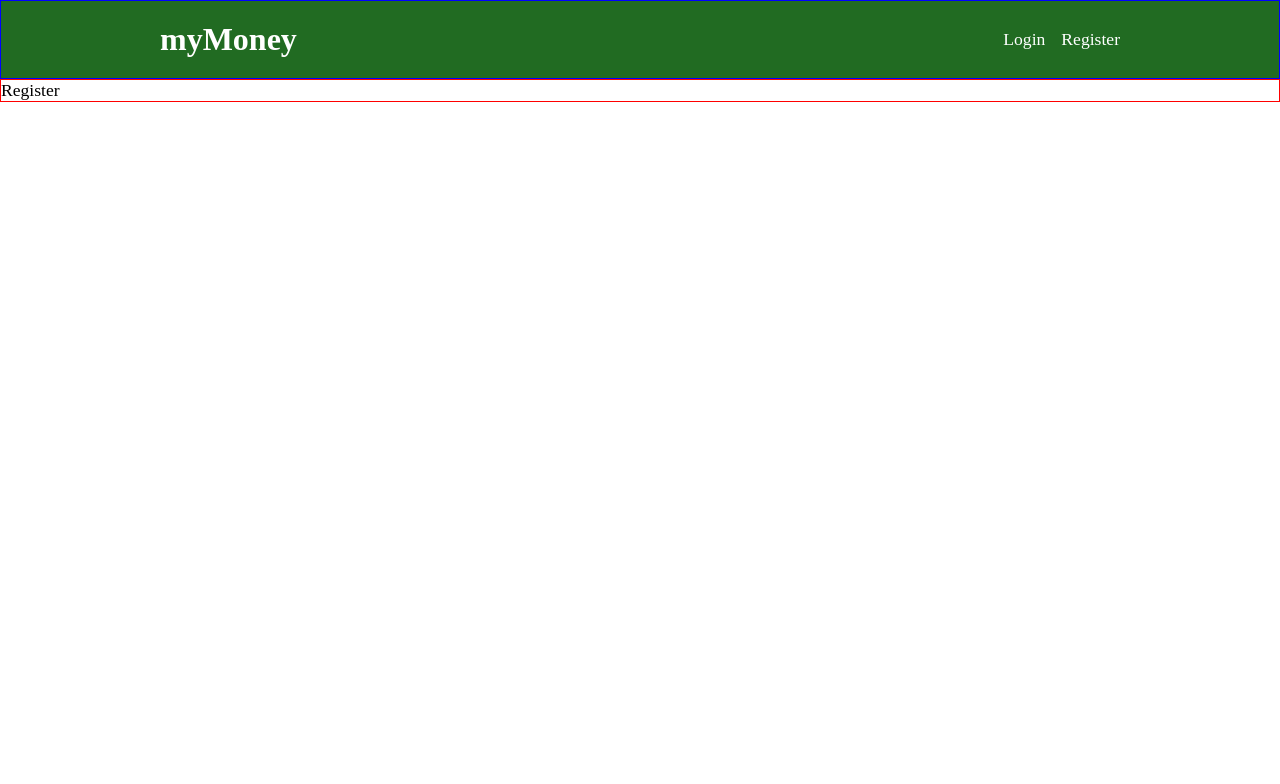
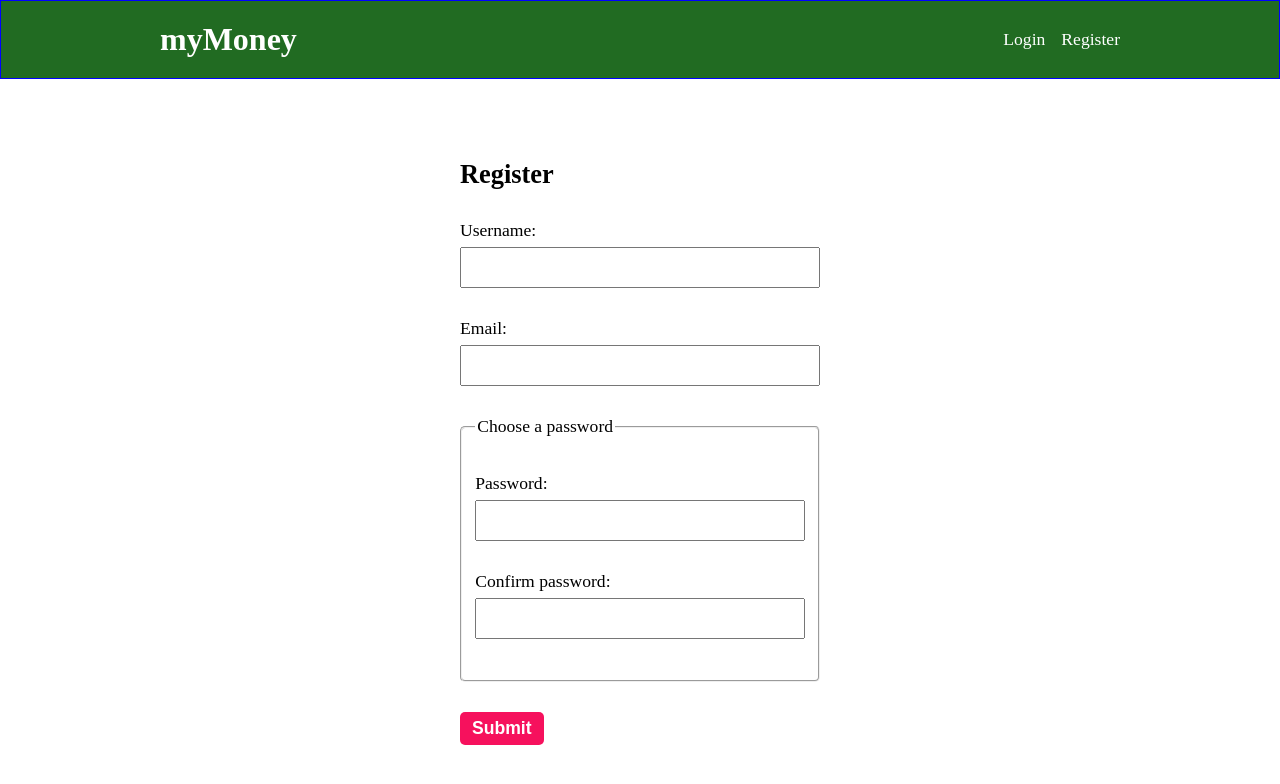
Before and after one commit to joshua-a-jones/finance-tracker, a React (Create React App) app: page /register in a window 1280 px wide. Shown: the top 784 px of the page. Built offline with nearby package versions, Linux system fonts and the light colour scheme.

Commit message:
added registration form

```diff
--- a/src/index.css
+++ b/src/index.css
@@ -19,8 +19,13 @@ ul {
 }
 
 .button {
-  background: none;
-  border: 2px solid blue;
+  background: #f6115d;
+  border: none;
   cursor: pointer;
   font-size: 1em;
+  border-radius: 5px;
+  font-weight: bold;
+  padding: 6px 12px;
+  font-size: 1em;
+  color: white;
 }
--- a/src/pages/login/Login.css
+++ b/src/pages/login/Login.css
@@ -23,4 +23,5 @@
   font-size: 1em;
   color: #777;
   width: 100%;
+  box-sizing: border-box;
 }
--- a/src/pages/register/Register.css
+++ b/src/pages/register/Register.css
@@ -1,3 +1,30 @@
-.register {
-  border: 1px solid red;
+.registration-form {
+  max-width: 360px;
+  margin: 60px auto;
+  padding: 20px;
 }
+
+.registration-form label {
+  display: block;
+  margin: 30px auto;
+}
+
+.registration-form span {
+  display: block;
+  margin-bottom: 6px;
+}
+
+.registration-form input {
+  padding: 8px 6px;
+  font-size: 1em;
+  color: #777;
+  width: 100%;
+  box-sizing: border-box;
+}
+
+.registration-form fieldset {
+  border-radius: 5px;
+  width: 100%;
+  margin: 30px auto;
+  box-sizing: border-box;
+}
--- a/src/pages/register/Register.tsx
+++ b/src/pages/register/Register.tsx
@@ -1,5 +1,75 @@
+import { FormEvent, useState } from "react";
+
+// styles
 import "./Register.css";
 
 export default function Register() {
-  return <div className="register">Register</div>;
+  const [email, setEmail] = useState("");
+  const [displayName, setDisplayName] = useState("");
+  const [password, setPassword] = useState("");
+  const [confirmationPassword, setConfirmationPassword] = useState("");
+  const [isEmailValid, setIsEmailValid] = useState(false);
+  const [isPasswordValid, setIsPasswordValid] = useState(false);
+
+  const handleFormSubmit = (e: FormEvent<HTMLFormElement>) => {
+    e.preventDefault();
+  };
+
+  const handlEmailInputChange = (e: FormEvent<HTMLInputElement>) => {
+    setEmail(e.currentTarget.value);
+    setIsEmailValid(!e.currentTarget.validity.typeMismatch);
+  };
+
+  const handlPasswordInputChange = (e: FormEvent<HTMLInputElement>) => {
+    setPassword(e.currentTarget.value);
+    setIsPasswordValid(!e.currentTarget.validity.patternMismatch);
+  };
+
+  return (
+    <form className="registration-form" onSubmit={handleFormSubmit}>
+      <h2>Register</h2>
+      <label>
+        <span>Username:</span>
+        <input
+          type="text"
+          value={displayName}
+          onChange={(e) => setDisplayName(e.target.value)}
+          required
+        ></input>
+      </label>
+      <label>
+        <span>Email:</span>
+        <input
+          type="email"
+          value={email}
+          onChange={(e) => handlEmailInputChange(e)}
+          required
+        ></input>
+      </label>
+      <fieldset>
+        <legend>Choose a password</legend>
+        <label>
+          <span>Password:</span>
+          <input
+            type="password"
+            value={password}
+            onChange={(e) => handlPasswordInputChange(e)}
+            required
+          ></input>
+        </label>
+        <label>
+          <span>Confirm password:</span>
+          <input
+            type="password"
+            value={confirmationPassword}
+            onChange={(e) => setConfirmationPassword(e.target.value)}
+            required
+          ></input>
+        </label>
+      </fieldset>
+      <button className="button" type="submit">
+        Submit
+      </button>
+    </form>
+  );
 }
```
